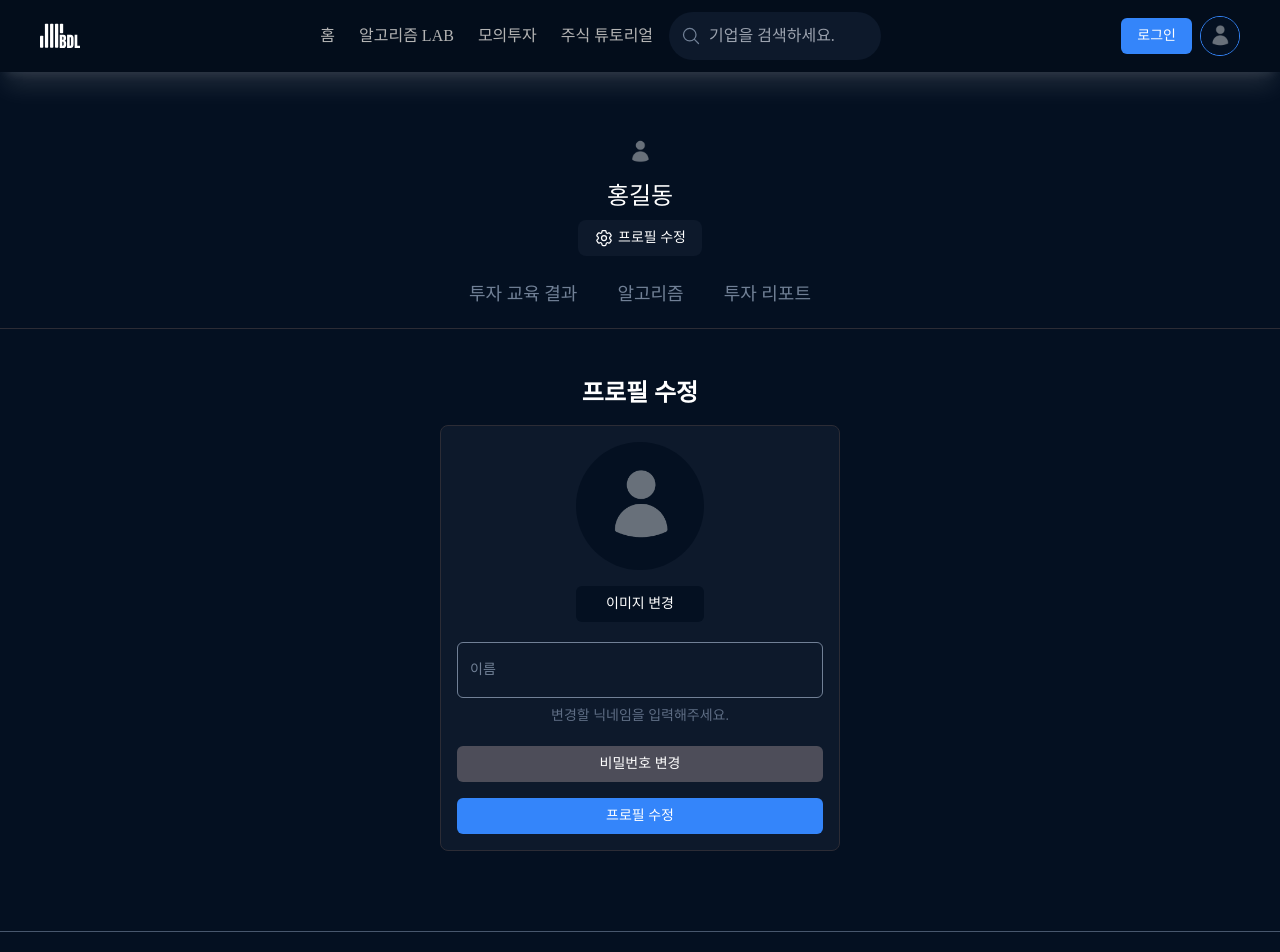
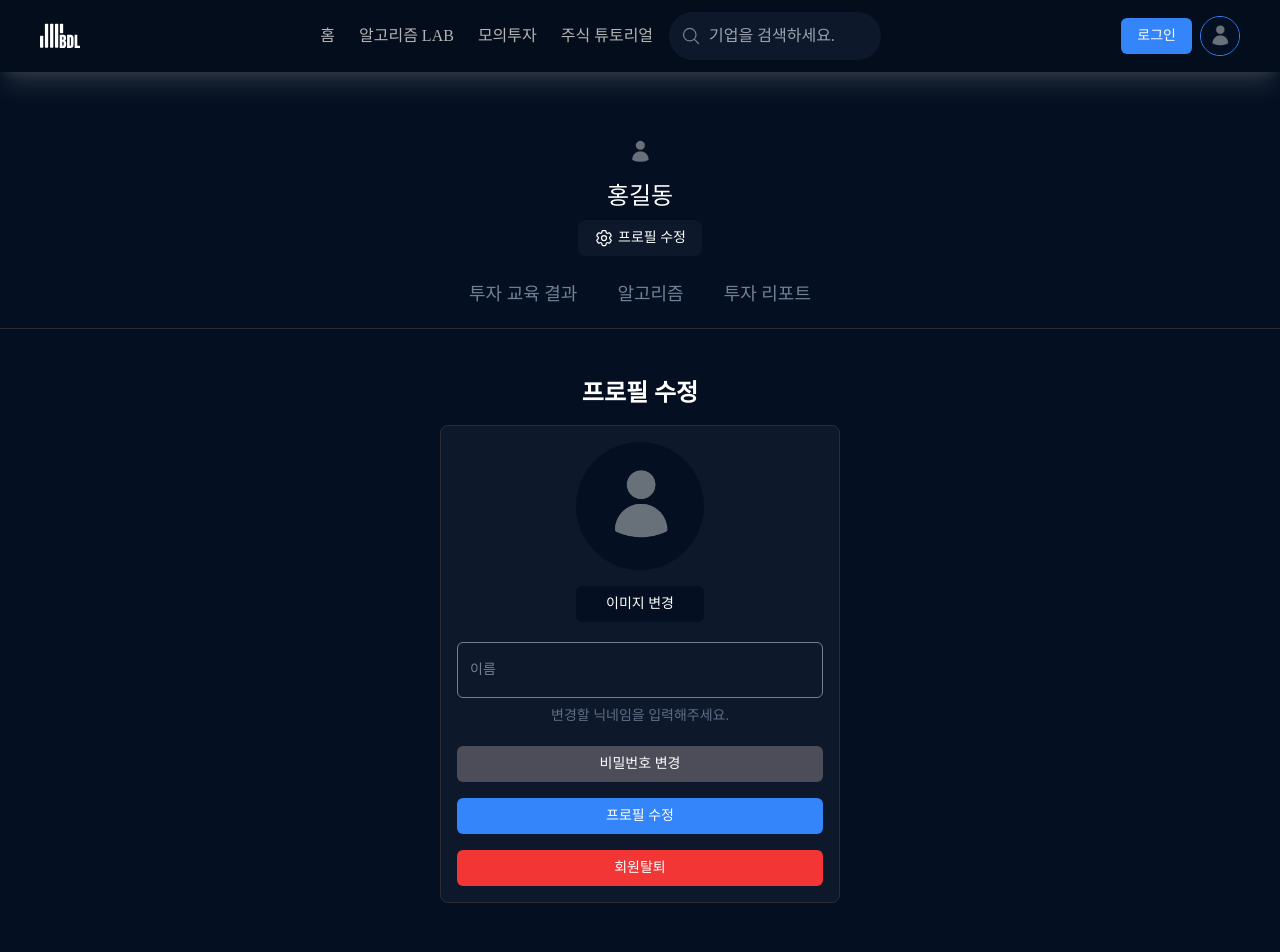
Before and after one commit to dnwnsrb11/BDL-frontend, a React (Vite) app: page /member/edit in a window 1280 px wide. Shown: the top 952 px of the page. Built offline with nearby package versions, Linux system fonts and the light colour scheme; a web font is replaced by a local one.

Commit message:
feat: 회원 탈퇴 ui 및 기능 추가

```diff
--- a/src/routes/pages/member/EditPage.tsx
+++ b/src/routes/pages/member/EditPage.tsx
@@ -1,10 +1,26 @@
+import { useState } from 'react';
 import { useNavigate } from 'react-router-dom';
 
+import { useSignout } from '@/api/auth.api';
+import {
+  AlertDialog,
+  AlertDialogAction,
+  AlertDialogCancel,
+  AlertDialogContent,
+  AlertDialogDescription,
+  AlertDialogFooter,
+  AlertDialogHeader,
+  AlertDialogTitle,
+  AlertDialogTrigger,
+} from '@/components/ui/alert-dialog';
 import { Button } from '@/components/ui/button';
 import { Input } from '@/components/ui/input';
 
 export const EditPage = () => {
   const navigate = useNavigate();
+  const { mutate: signout } = useSignout();
+  const [isOpen, setIsOpen] = useState(false);
+
   return (
     <div className="flex flex-col items-center gap-4">
       <h1 className="text-2xl font-bold">프로필 수정</h1>
@@ -34,6 +50,27 @@ export const EditPage = () => {
           <Button variant="blue" className="w-full">
             프로필 수정
           </Button>
+          <AlertDialog open={isOpen} onOpenChange={setIsOpen}>
+            <AlertDialogTrigger asChild>
+              <Button variant="red" className="w-full">
+                회원탈퇴
+              </Button>
+            </AlertDialogTrigger>
+            <AlertDialogContent>
+              <AlertDialogHeader>
+                <AlertDialogTitle>회원 탈퇴</AlertDialogTitle>
+                <AlertDialogDescription>
+                  정말로 탈퇴하시겠습니까? 이 작업은 되돌릴 수 없습니다.
+                </AlertDialogDescription>
+              </AlertDialogHeader>
+              <AlertDialogFooter>
+                <AlertDialogCancel>취소</AlertDialogCancel>
+                <AlertDialogAction variant="red" onClick={() => signout()}>
+                  탈퇴하기
+                </AlertDialogAction>
+              </AlertDialogFooter>
+            </AlertDialogContent>
+          </AlertDialog>
         </div>
       </div>
     </div>
```
